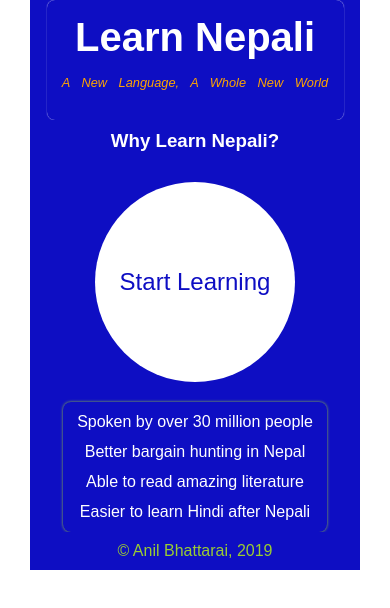
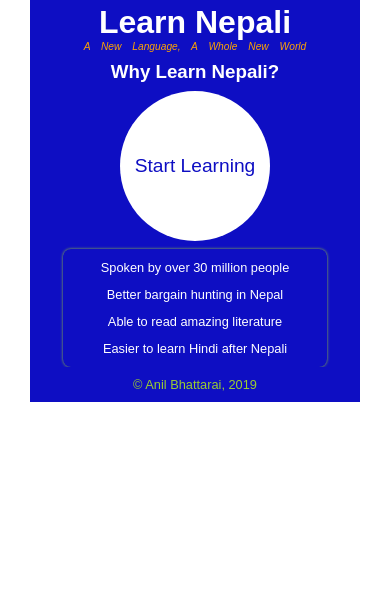
Before and after one commit to anilbhattaraitoronto/ln1119, a plain HTML site: page index.html in a window 390 px wide. Drawn offline with Linux system fonts and the light colour scheme.

Commit message:
reduced margins so that the app fits on phone screen

```diff
--- a/main.css
+++ b/main.css
@@ -11,16 +11,17 @@
     width: 330px;
     margin: auto;
     background: var(--theme1);
+    box-shadow: 0 0 1px white;
 }
 .masthead{
     width: 90%;
     margin: auto;
     color: white;
-    font-size: 2.5em;
-    padding: 15px 0;
+    font-size: 2em;
+    padding: 4px 0;
     text-align: center;
     cursor: pointer;
-    box-shadow: 0 0 1px white;
+
     border-radius: 8px;
 }
 @keyframes masthead {
@@ -31,9 +32,9 @@
     content: "A New Language, A Whole New World";
     display: block;
     color: orange;
-    padding: 5px;
+    margin: 0 0 4px 0;
     font-size: .32em;
-    margin: 10px auto;
+    margin: auto;
     font-style: italic;
     word-spacing: 8px;
     font-weight: lighter;
@@ -52,7 +53,7 @@
 #home-page h3{
     margin: auto;
     /* border-radius: 8px; */
-    padding: 10px 0;
+    padding: 5px 0 0 0;
     color: white;
 }
 .why-nepali{
@@ -67,14 +68,15 @@
     list-style-type: none;
     padding: 6px 0;
     color: white;
+    font-size: .8em;
 }
 #home-page #start-lesson-button{
     border:none;
-    height: 200px;
-    width: 200px;
+    height: 150px;
+    width: 150px;
     cursor: pointer;
-    margin: 20px auto;
-    font-size: 1.5em;
+    margin: 8px auto;
+    font-size: 1.2em;
     border-radius: 50%;
     background: white;
     color: var(--theme1);
@@ -101,10 +103,10 @@
     list-style-type: none;
     color: white;
     cursor: pointer;
-    font-size: .9em;
+    font-size: .8em;
     padding: 2px 8px;
     box-shadow: 1px 0 0;
-    border-top-right-radius: 8px;
+    border-top-right-radius: 4px;
 }
 .level-link:hover{
     color: var(--theme2);
@@ -115,10 +117,9 @@
     list-style-type: none;
     color: white;
     cursor: pointer;
-    font-size: .9em;
+    font-size: .8em;
     background: var(--theme1);
-    padding: 2px 8px;
-    margin: 0 1px;
+    padding: 4px;
     box-shadow: 1px 0px 0px white;
     border-top-right-radius: 8px;
 }
@@ -161,7 +162,7 @@ background: white;
     width: 320px;
     height: 320px;
     background: white;
-    margin: 10px auto;
+    margin: auto;
     /* background: var(--theme1); */
     box-shadow: 1px 1px 2px gray;
     border-radius: 8px;
@@ -250,4 +251,5 @@ footer{
     padding: 10px 0;
     text-align: center;
     background: var(--theme1);
+    font-size: .8em;
 }
```
